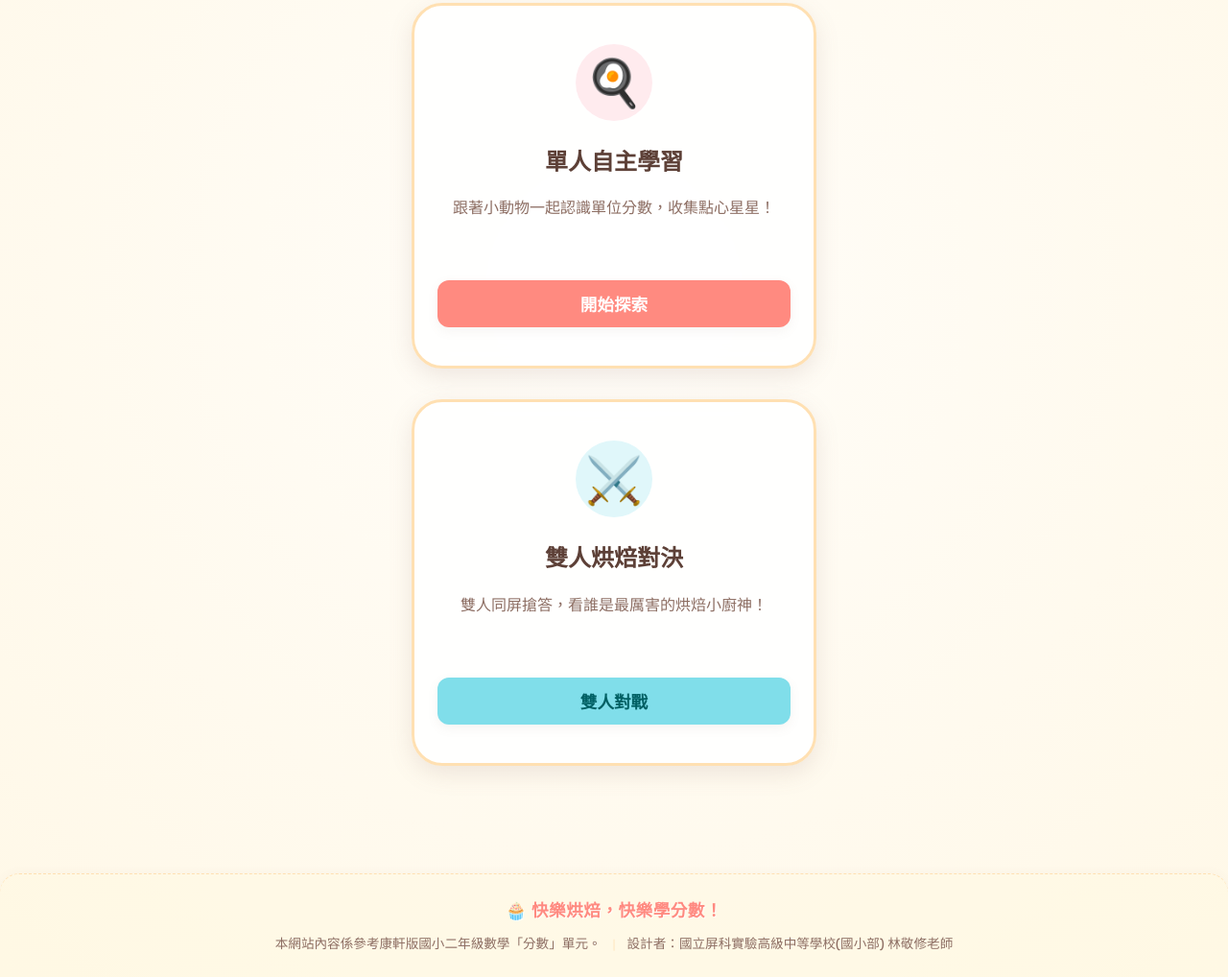
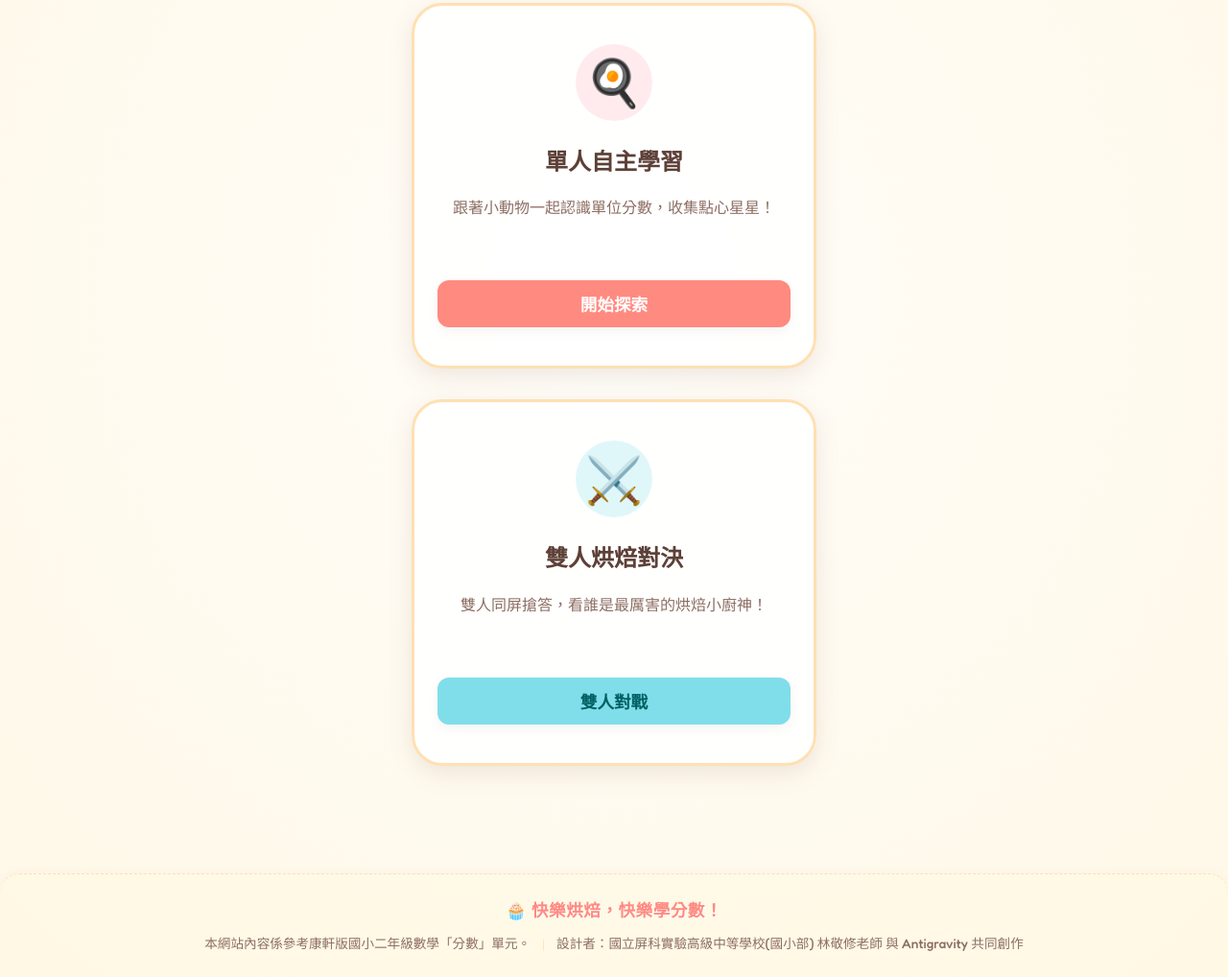
Before and after one commit to linjingsiou-byte/fraction-bakery-game, a plain HTML site: page index.html in a window 1280 px wide. Shown: the part 417-1435 px from the top of the page at 96% size. Drawn offline with Linux system fonts and the light colour scheme.

Commit message:
Update footer credits: Lin Jing-siou and Antigravity co-creation

```diff
--- a/index.html
+++ b/index.html
@@ -206,7 +206,7 @@
     <div class="footer-info">
       <span>本網站內容係參考康軒版國小二年級數學「分數」單元。</span>
       <span class="footer-separator">|</span>
-      <span>設計者：國立屏科實驗高級中等學校(國小部) 林敬修老師</span>
+      <span>設計者：國立屏科實驗高級中等學校(國小部) 林敬修老師 與 Antigravity 共同創作</span>
     </div>
   </footer>
 
```
